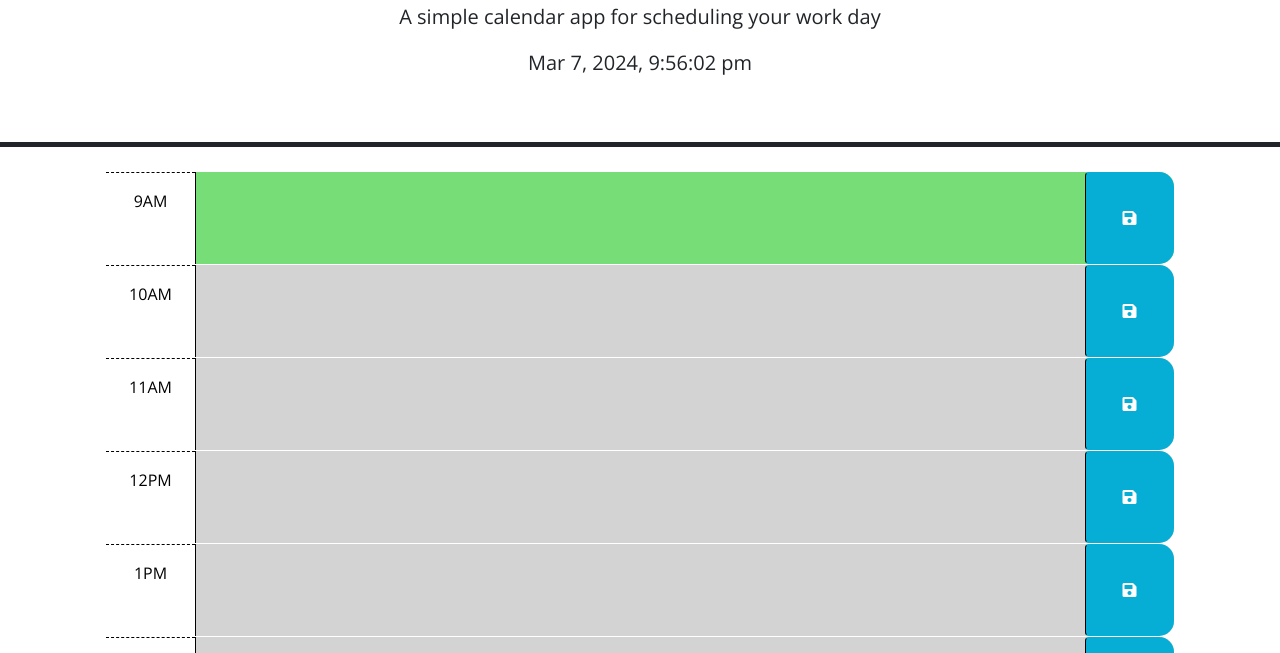
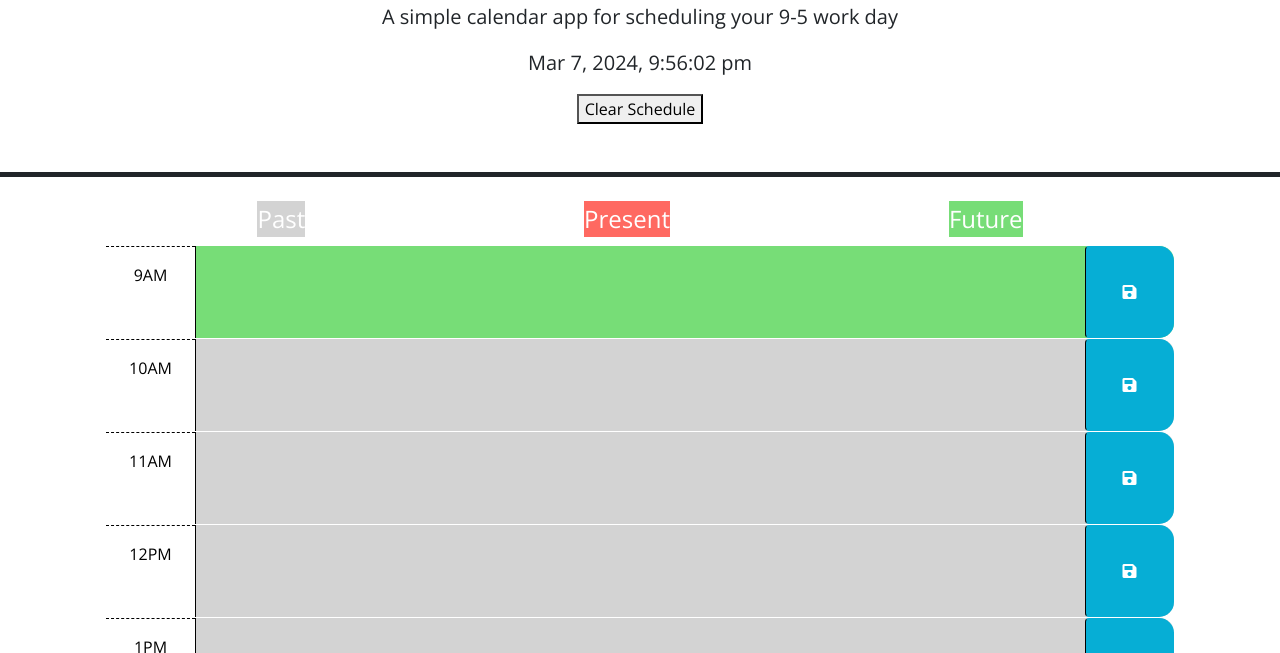
Before and after one commit to jinkc21/w5c-work-day-scheduler, a plain HTML site: page index.html in a window 1280 px wide. Shown: the part 131-784 px from the top of the page. Drawn offline with nearby package versions, Linux system fonts and the light colour scheme.

Commit message:
added save and get features, added clear button, included legend, updated readme

```diff
--- a/assets/css/style.css
+++ b/assets/css/style.css
@@ -57,3 +57,8 @@ textarea {
   font-size: 20px;
   transition: all 0.3s ease-in-out;
 }
+
+#legend {
+  justify-content: space-around;
+  display: flex;
+}
--- a/assets/js/script.js
+++ b/assets/js/script.js
@@ -3,16 +3,6 @@
 // in the html.
 //
 $(document).ready(function () {
-
-// sets current time
-  function updateTime() {
-    var secondElaped = setInterval(function () {
-      var curTime = dayjs();
-      $('#currentDay').text(curTime.format('MMM D, YYYY, h:mm:ss a'));
-    })
-  }
-  updateTime()
-
 
   // TODO: Add a listener for click events on the save button. This code should
   // use the id in the containing time-block as a key to save the user input in
@@ -21,8 +11,12 @@ $(document).ready(function () {
   // time-block containing the button that was clicked? How might the id be
   // useful when saving the description in local storage?
   //
-
-
+  $(".saveBtn").click(function (event) {
+    event.preventDefault();
+    var description = $(this).siblings(".description").val();
+    var time = $(this).parent().attr("id").split("-")[1];
+    localStorage.setItem(time, description);
+  });
 
   // TODO: Add code to apply the past, present, or future class to each time
   // block by comparing the id to the current hour. HINTS: How can the id
@@ -49,14 +43,36 @@ $(".time-block").each(function () {
     }
   });
 
-
   // TODO: Add code to get any user input that was saved in localStorage and set
   // the values of the corresponding textarea elements. HINT: How can the id
   // attribute of each time-block be used to do this?
   //
+  $("#hour-09 .description").val(localStorage.getItem("09"));
+  $("#hour-10 .description").val(localStorage.getItem("10"));
+  $("#hour-11 .description").val(localStorage.getItem("11"));
+  $("#hour-12 .description").val(localStorage.getItem("12"));
+  $("#hour-13 .description").val(localStorage.getItem("13"));
+  $("#hour-14 .description").val(localStorage.getItem("14"));
+  $("#hour-15 .description").val(localStorage.getItem("15"));
+  $("#hour-16 .description").val(localStorage.getItem("16"));
+  $("#hour-17 .description").val(localStorage.getItem("17"));
+
+  // TODO: Add code to display the current date in the header of the page.
+  //
+  function updateTime() {
+    var secondElaped = setInterval(function () {
+      var curTime = dayjs();
+      $('#currentDay').text(curTime.format('MMM D, YYYY, h:mm:ss a'));
+    })
+  }
+  updateTime()
+
+// added button to clear local storage
+$("#clearScheduleBtn").click(function(event) {
+  event.preventDefault;
+  $("textarea").val("");
+  localStorage.clear();
+});
 
 
-
-  // TODO: Add code to display the current date in the header of the page.
-
 });
--- a/index.html
+++ b/index.html
@@ -1,47 +1,31 @@
 <!DOCTYPE html>
 <html lang="en">
+
 <head>
   <meta charset="UTF-8" />
   <meta name="viewport" content="width=device-width, initial-scale=1.0" />
   <meta http-equiv="X-UA-Compatible" content="ie=edge" />
-    <link
-      rel="stylesheet"
-      href="https://cdn.jsdelivr.net/npm/bootstrap@5.1.3/dist/css/bootstrap.min.css"
-    />
-    <link
-      rel="stylesheet"
-      href="https://use.fontawesome.com/releases/v5.8.1/css/all.css"
-      integrity="sha384-50oBUHEmvpQ+1lW4y57PTFmhCaXp0ML5d60M1M7uH2+nqUivzIebhndOJK28anvf"
-      crossorigin="anonymous"
-    />
-    <link
-      href="https://fonts.googleapis.com/css?family=Open+Sans&display=swap"
-      rel="stylesheet"
-    />
+  <link rel="stylesheet" href="https://cdn.jsdelivr.net/npm/bootstrap@5.1.3/dist/css/bootstrap.min.css" />
+  <link rel="stylesheet" href="https://use.fontawesome.com/releases/v5.8.1/css/all.css"
+    integrity="sha384-50oBUHEmvpQ+1lW4y57PTFmhCaXp0ML5d60M1M7uH2+nqUivzIebhndOJK28anvf" crossorigin="anonymous" />
+  <link href="https://fonts.googleapis.com/css?family=Open+Sans&display=swap" rel="stylesheet" />
 
   <link rel="stylesheet" href="./assets/css/style.css" />
   <title>Work Day Scheduler</title>
 </head>
 
 
-  <body>
 <header class="p-5 mb-4 border-5 border-bottom border-dark text-center">
   <h1 class="display-3">Work Day Scheduler</h1>
-      <p class="lead">A simple calendar app for scheduling your work day</p>
+  <p class="lead">A simple calendar app for scheduling your 9-5 work day</p>
   <p id="currentDay" class="lead"></p>
+  <button id="clearScheduleBtn" type="button">Clear Schedule</button>
 </header>
 <div class="container-lg px-5">
-      <!-- Use class for "past", "present", and "future" to apply styles to the
-        time-block divs accordingly. The javascript will need to do this by
-        adding/removing these classes on each div by comparing the hour in the
-        id to the current hour. The html provided below is meant to be an example
-        demonstrating how the css provided can be leveraged to create the
-        desired layout and colors. The html below should be removed or updated
-        in the finished product. Remember to delete this comment once the
-        code is implemented.
-        -->
 
-      <!-- Example of a past time block. The "past" class adds a gray background color. -->
+  <body>
+    <legend id="legend"><span class="past">Past</span> <span class="present">Present</span> <span
+        class="future">Future</span></legend>
     <div id="hour-9" class="row time-block ">
       <div class="col-2 col-md-1 hour text-center py-3">9AM</div>
       <textarea class="col-8 col-md-10 description" rows="3"> </textarea>
@@ -50,7 +34,6 @@
       </button>
     </div>
 
-      <!-- Example of a a present time block. The "present" class adds a red background color. -->
     <div id="hour-10" class="row time-block ">
       <div class="col-2 col-md-1 hour text-center py-3">10AM</div>
       <textarea class="col-8 col-md-10 description" rows="3"> </textarea>
@@ -59,7 +42,6 @@
       </button>
     </div>
 
-      <!-- Example of a future time block. The "future" class adds a green background color. -->
     <div id="hour-11" class="row time-block ">
       <div class="col-2 col-md-1 hour text-center py-3">11AM</div>
       <textarea class="col-8 col-md-10 description" rows="3"> </textarea>
@@ -116,13 +98,10 @@
       </button>
     </div>
 
-
     <script src="https://code.jquery.com/jquery-3.4.1.min.js"></script>
-    <script
-      src="https://cdn.jsdelivr.net/npm/dayjs@1.11.3/dayjs.min.js"
-      integrity="sha256-iu/zLUB+QgISXBLCW/mcDi/rnf4m4uEDO0wauy76x7U="
-      crossorigin="anonymous"
-    ></script>
+    <script src="https://cdn.jsdelivr.net/npm/dayjs@1.11.3/dayjs.min.js"
+      integrity="sha256-iu/zLUB+QgISXBLCW/mcDi/rnf4m4uEDO0wauy76x7U=" crossorigin="anonymous"></script>
     <script src="./assets/js/script.js"></script>
   </body>
+
 </html>
```
Also changed, not shown: assets/images/main.png (added), assets/images/past-present-future.png (added), assets/images/work-day-example.png (added), 1 other file. Lines whose indentation alone changed are shown as unchanged.
